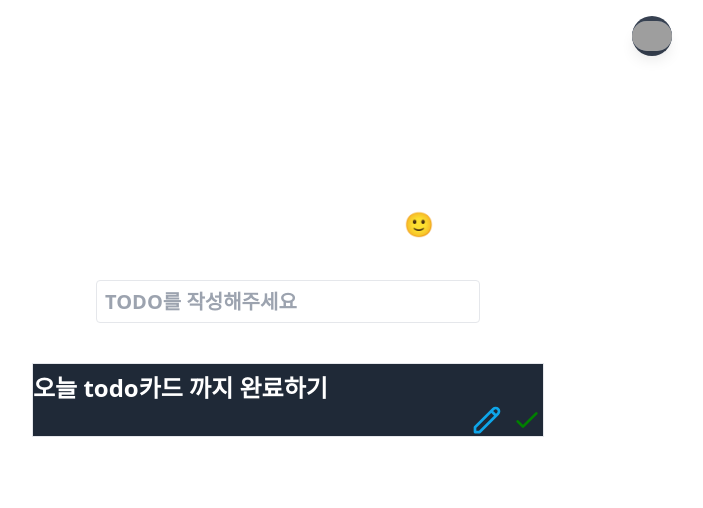
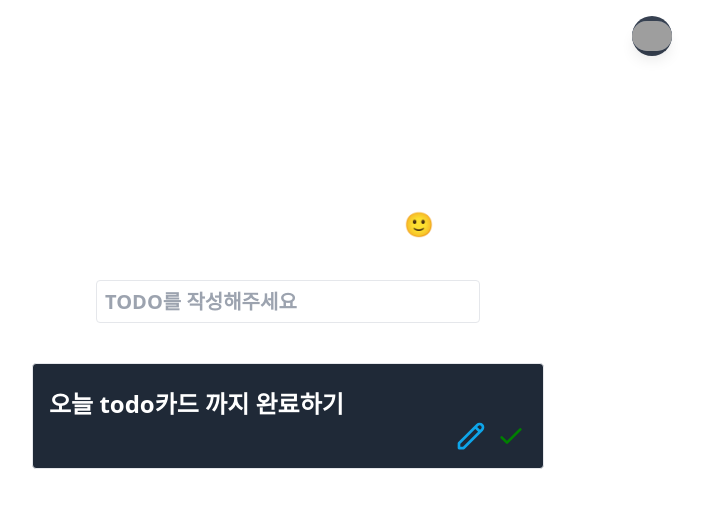
Before and after one commit to dltmdrbtjd/vue3-golang-todo-webapp, a Vue app in the folder convenience-client/: page / in a window 1280 px wide. Shown: the top 508 px of the page, without its empty margins (352-1055 px from the left). Built offline with nearby package versions, Linux system fonts and the light colour scheme; grey boxes are pictures that could not be loaded.

Commit message:
add to global card

```diff
--- a/convenience-client/src/styles/tailwind.scss
+++ b/convenience-client/src/styles/tailwind.scss
@@ -1,3 +1,7 @@
 @tailwind base;
 @tailwind components;
 @tailwind utilities;
+
+.card {
+    @apply px-4 py-4 rounded
+}
```
